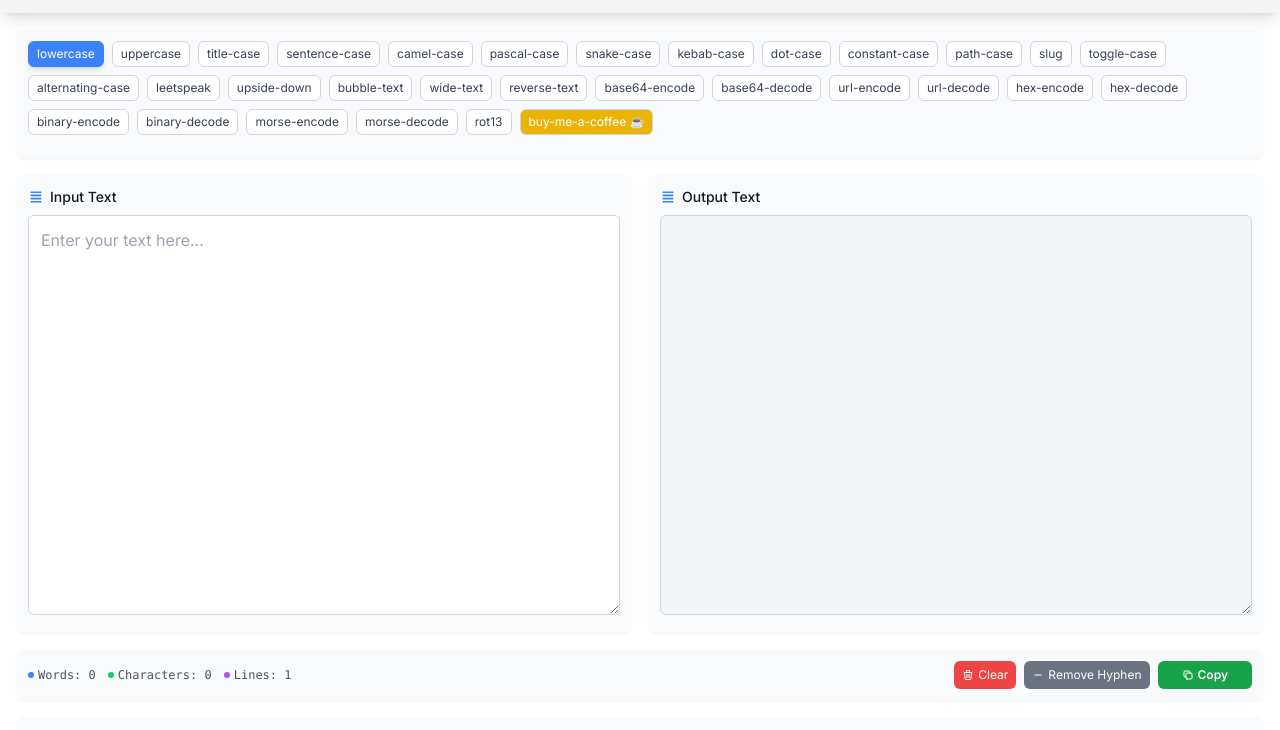
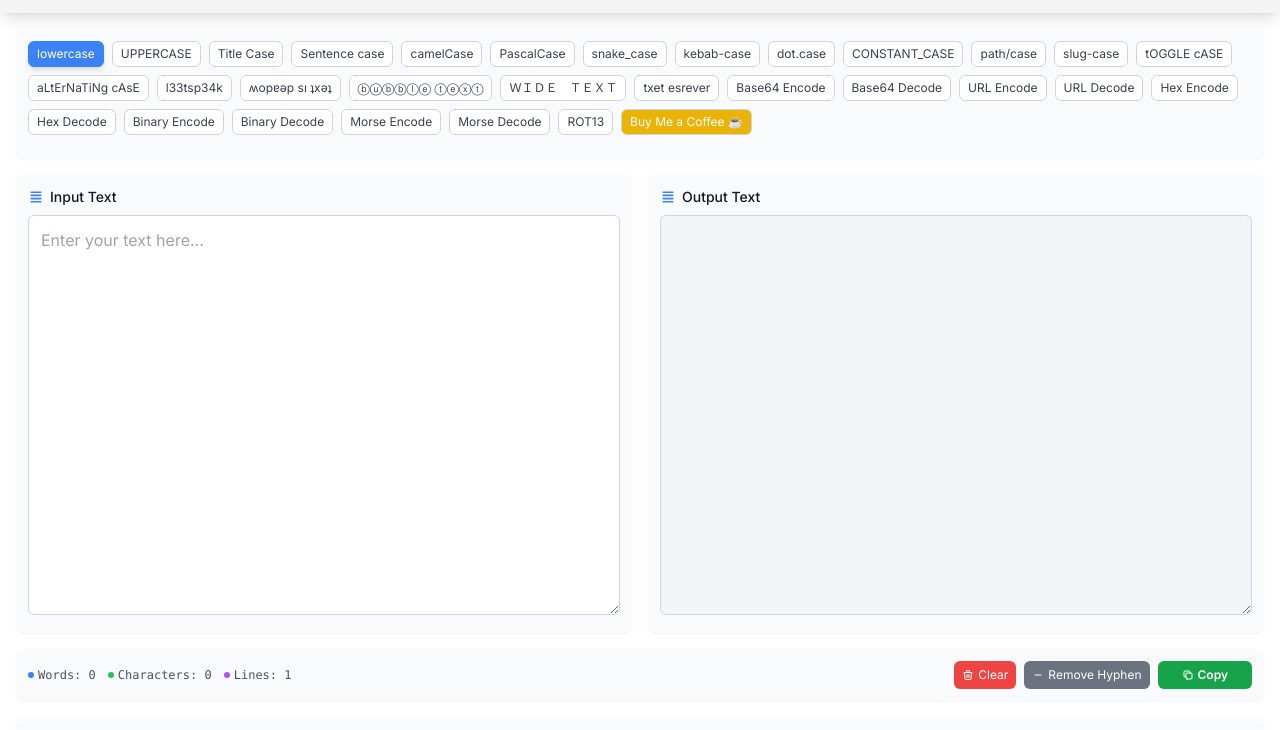
Before and after one commit to RakibAlom/case-converter, a plain HTML site: page index.html in a window 1280 px wide. Shown: the part 63-793 px from the top of the page. Drawn offline with nearby package versions, Linux system fonts and the light colour scheme.

Commit message:
case button text updated...

```diff
--- a/index.html
+++ b/index.html
@@ -679,39 +679,39 @@ const converters = {
   'remove-hyphen': remove_hyphen
 };
 
-// Enhanced mode definitions
+// Enhanced mode definitions with formatted labels
 const modes = [
   { id: 'lowercase', label: 'lowercase' },
-  { id: 'uppercase', label: 'uppercase' },
-  { id: 'title-case', label: 'title-case' },
-  { id: 'sentence-case', label: 'sentence-case' },
-  { id: 'camel-case', label: 'camel-case' },
-  { id: 'pascal-case', label: 'pascal-case' },
-  { id: 'snake-case', label: 'snake-case' },
+  { id: 'uppercase', label: 'UPPERCASE' },
+  { id: 'title-case', label: 'Title Case' },
+  { id: 'sentence-case', label: 'Sentence case' },
+  { id: 'camel-case', label: 'camelCase' },
+  { id: 'pascal-case', label: 'PascalCase' },
+  { id: 'snake-case', label: 'snake_case' },
   { id: 'kebab-case', label: 'kebab-case' },
-  { id: 'dot-case', label: 'dot-case' },
-  { id: 'constant-case', label: 'constant-case' },
-  { id: 'path-case', label: 'path-case' },
-  { id: 'slug', label: 'slug' },
-  { id: 'toggle-case', label: 'toggle-case' },
-  { id: 'alternating-case', label: 'alternating-case' },
-  { id: 'leetspeak', label: 'leetspeak' },
-  { id: 'upside-down', label: 'upside-down' },
-  { id: 'bubble-text', label: 'bubble-text' },
-  { id: 'wide-text', label: 'wide-text' },
-  { id: 'reverse-text', label: 'reverse-text' },
-  { id: 'base64-encode', label: 'base64-encode' },
-  { id: 'base64-decode', label: 'base64-decode' },
-  { id: 'url-encode', label: 'url-encode' },
-  { id: 'url-decode', label: 'url-decode' },
-  { id: 'hex-encode', label: 'hex-encode' },
-  { id: 'hex-decode', label: 'hex-decode' },
-  { id: 'binary-encode', label: 'binary-encode' },
-  { id: 'binary-decode', label: 'binary-decode' },
-  { id: 'morse-encode', label: 'morse-encode' },
-  { id: 'morse-decode', label: 'morse-decode' },
-  { id: 'rot13', label: 'rot13' },
-  { id: 'buy-me-a-coffee', label: 'buy-me-a-coffee ☕', href: 'https://buymeacoffee.com/rakibalom' }
+  { id: 'dot-case', label: 'dot.case' },
+  { id: 'constant-case', label: 'CONSTANT_CASE' },
+  { id: 'path-case', label: 'path/case' },
+  { id: 'slug', label: 'slug-case' },
+  { id: 'toggle-case', label: 'tOGGLE cASE' },
+  { id: 'alternating-case', label: 'aLtErNaTiNg cAsE' },
+  { id: 'leetspeak', label: 'l33tsp34k' },
+  { id: 'upside-down', label: 'ʍopɐǝp sı ʇxǝʇ' },
+  { id: 'bubble-text', label: 'ⓑⓤⓑⓑⓛⓔ ⓣⓔⓧⓣ' },
+  { id: 'wide-text', label: 'ＷＩＤＥ　ＴＥＸＴ' },
+  { id: 'reverse-text', label: 'txet esrever' },
+  { id: 'base64-encode', label: 'Base64 Encode' },
+  { id: 'base64-decode', label: 'Base64 Decode' },
+  { id: 'url-encode', label: 'URL Encode' },
+  { id: 'url-decode', label: 'URL Decode' },
+  { id: 'hex-encode', label: 'Hex Encode' },
+  { id: 'hex-decode', label: 'Hex Decode' },
+  { id: 'binary-encode', label: 'Binary Encode' },
+  { id: 'binary-decode', label: 'Binary Decode' },
+  { id: 'morse-encode', label: 'Morse Encode' },
+  { id: 'morse-decode', label: 'Morse Decode' },
+  { id: 'rot13', label: 'ROT13' },
+  { id: 'buy-me-a-coffee', label: 'Buy Me a Coffee ☕', href: 'https://buymeacoffee.com/rakibalom' }
 ];
 
 // Content descriptions for each conversion type
```
